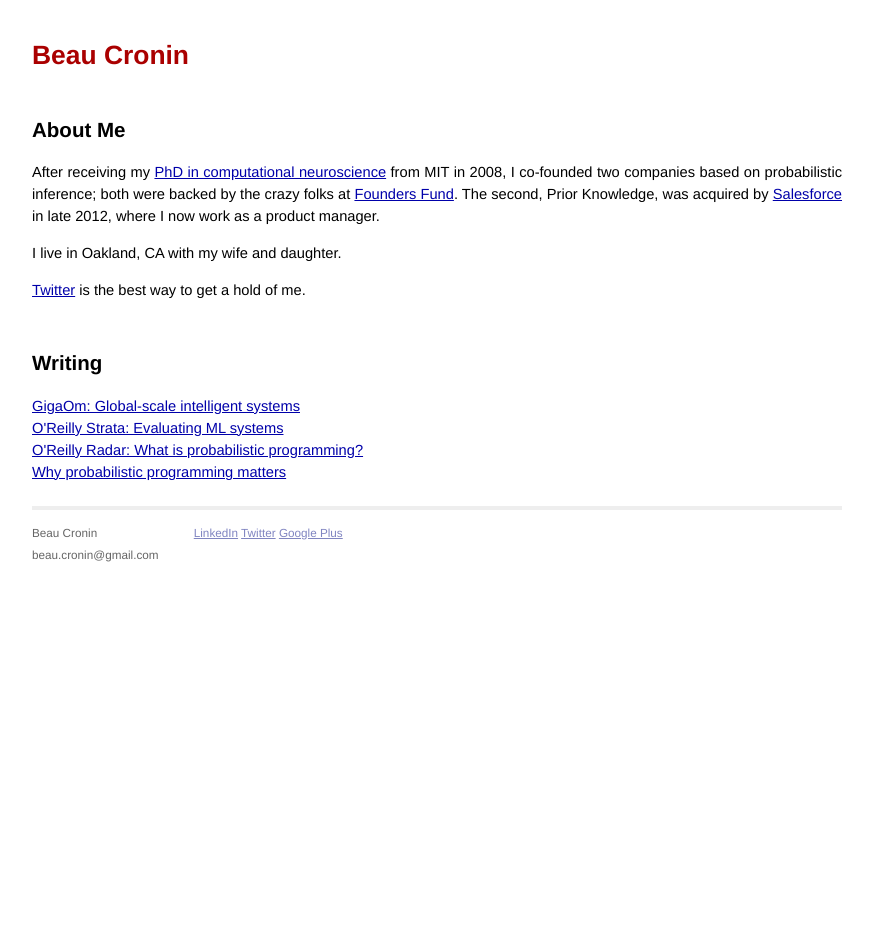
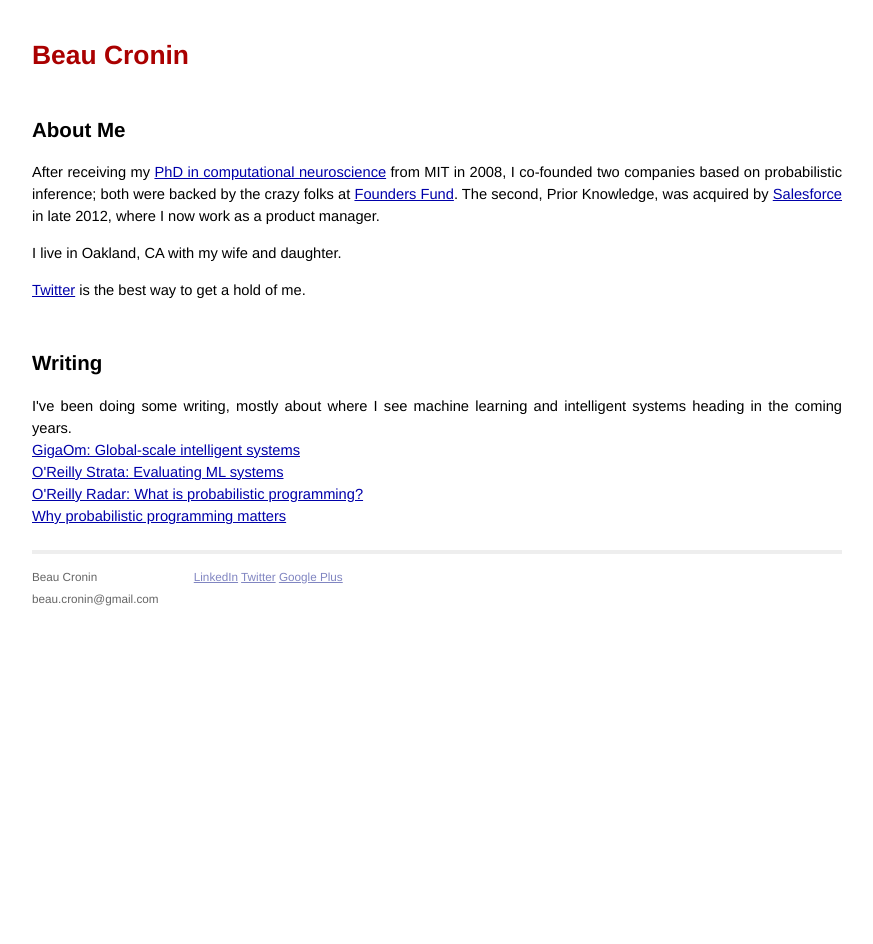
Before and after one commit to beaucronin/beaucronin.github.com, a Jekyll site: the page built from index.html, in a window 1280 px wide. Shown: the whole page, without its empty margins (203-1076 px from the left). Built offline with Jekyll 4.4.1, drawn with Linux system fonts in a browser that asks for light colours.

Commit message:
Update index.html

```diff
--- a/index.html
+++ b/index.html
@@ -10,6 +10,7 @@
   <p><a href="http://twitter.com/beaucronin">Twitter</a> is the best way to get a hold of me.</p>
   <p>&nbsp;</p>
   <h1>Writing</h1>
+  I've been doing some writing, mostly about where I see machine learning and intelligent systems heading in the coming years.
   <ul>
     <li><a href="http://gigaom.com/2013/06/30/what-happens-when-the-world-turns-into-one-giant-brain/">GigaOm: Global-scale intelligent systems</a></li>
     <li><a href="http://strata.oreilly.com/2013/05/different-evaluation-criteria-for-machine-learning-systems.html">O'Reilly Strata: Evaluating ML systems</a></li>
```
